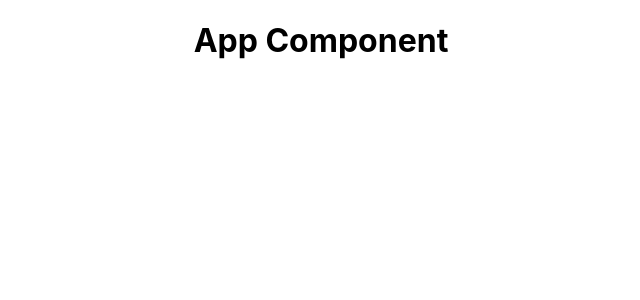
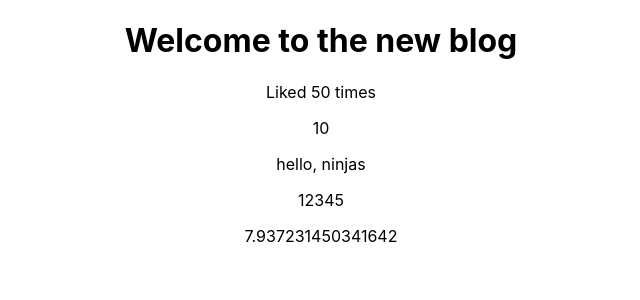
Before and after one commit to prakharjain3/dojo-blog, a React (Create React App) app: page / in a window 1280 px wide. Shown: the top 300 px of the page, without its empty margins (319-959 px from the left). Built offline with nearby package versions, Linux system fonts and the light colour scheme.

Commit message:
lesson three

```diff
--- a/src/App.js
+++ b/src/App.js
@@ -1,11 +1,24 @@
-import logo from './logo.svg';
+
 import './App.css';
 
 const App = () => {
+  const title = 'Welcome to the new blog';
+  const likes = 50;
+  // const person = { name: 'yoshi', age: 30 };
+  const link = "http://www.google.com";
+
+
   return (
     <div className="App">
       <div className="contenr"></div>
-      <h1>App Component</h1>
+      <h1>{ title }</h1>
+      <p>Liked {likes} times</p>
+      {/* <p>{ person }</p> */}
+      <p>{ 10 }</p>
+      <p>{ "hello, ninjas" }</p>
+      <p>{ [1, 2, 3, 4, 5]}</p>
+      <p>{ Math.random() * 10}</p>
+      <a href="{ link }"></a>
     </div>
   );
 }
```
Also changed, not shown: react.txt (added).
